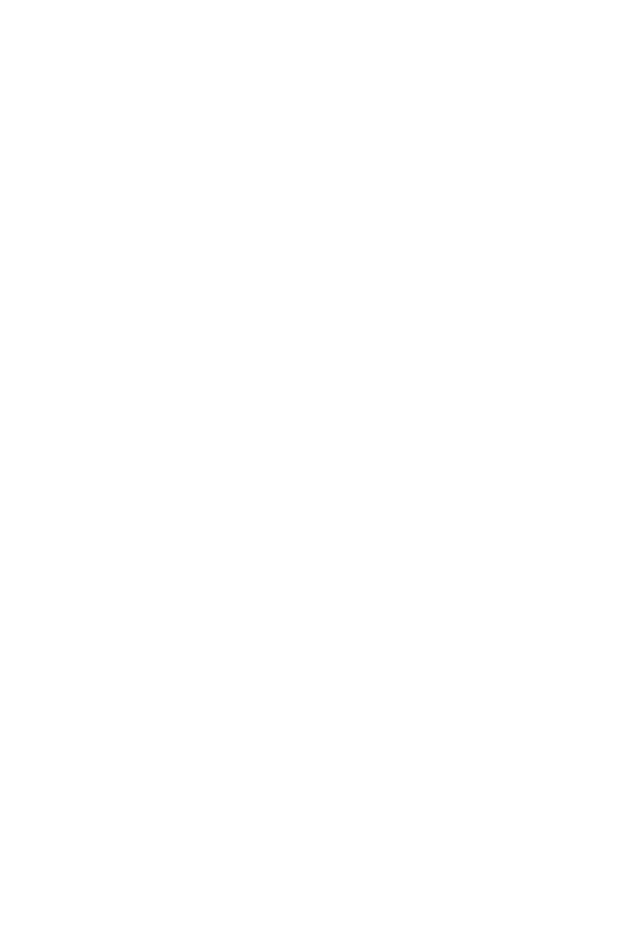
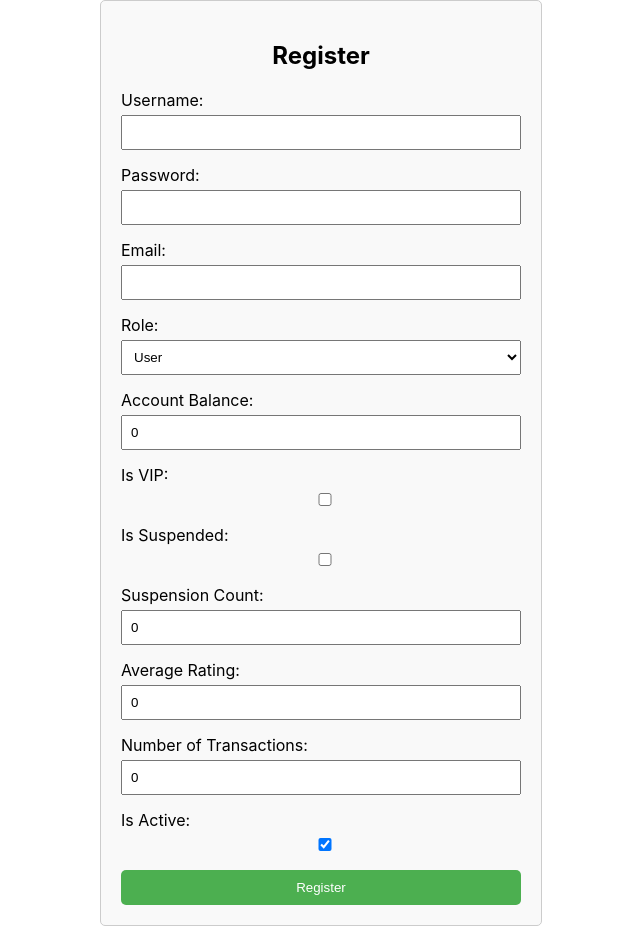
Before and after one commit to gizmo1547/E_bidding_system, a React (Create React App) app in the folder frontend/: page /registration in a window 1280 px wide. Before the commit this address had no page. Shown: the whole page, without its empty margins (319-959 px from the left). Before the commit the page ends 800 px from the top, so only its background shows below. Built offline with nearby package versions, Linux system fonts and the light colour scheme.

Commit message:
working on registration page

```diff
--- a/frontend/src/App.js
+++ b/frontend/src/App.js
@@ -7,6 +7,7 @@
 import Add from "./pages/Add";
 import Update from "./pages/Update";
 import Home from "./pages/Home";
+import Registration from "./pages/Registration";
 
 
 function App()
@@ -19,6 +20,7 @@
         <Route path="/users" element={<Users/>}/>
         <Route path="/add" element={<Add/>}/>
         <Route path="/update" element={<Update/>}/>
+        <Route path="/registration" element={<Registration/>}/>
        </Routes>
 
       </BrowserRouter>
--- a/frontend/src/pages/Home.jsx
+++ b/frontend/src/pages/Home.jsx
@@ -1,10 +1,12 @@
 import React, { useState } from 'react';
+import { useNavigate } from 'react-router-dom'; // Change to useNavigate
 import axios from 'axios';
 import './Home.css'; // Optional for styling
 
 const Home = () => {
   const [username, setUsername] = useState('');
   const [password, setPassword] = useState('');
+  const navigate = useNavigate(); // Initialize useNavigate
 
   // Function to handle login
   const handleLogin = async (e) => {
@@ -16,9 +18,8 @@
     };
 
     try {
-        const res = await axios.post('http://localhost:8000/login', loginData);
+      const res = await axios.post('http://localhost:8000/login', loginData);
       console.log('Login successful:', res.data);
-
       // Redirect or store token here
       // window.location.href = '/dashboard';
     } catch (err) {
@@ -28,12 +29,12 @@
   };
 
   const handleSignUp = () => {
-    console.log('Redirecting to sign-up page');
+    navigate('/registration'); // Use navigate to redirect to the registration page
   };
 
   return (
     <div className="home-container">
-      <h1>Welcome to E-Bidding Story</h1>
+      <h1>Welcome to E-Bidding Store</h1>
 
       <form onSubmit={handleLogin} className="login-form">
         <div className="input-group">
@@ -71,6 +72,82 @@
 
 export default Home;
 
+
+
+/*
+import React, { useState } from 'react';
+import axios from 'axios';
+import './Home.css'; // Optional for styling
+
+const Home = () => {
+  const [username, setUsername] = useState('');
+  const [password, setPassword] = useState('');
+
+  // Function to handle login
+  const handleLogin = async (e) => {
+    e.preventDefault();
+
+    const loginData = {
+      username: username,
+      password: password,
+    };
+
+    try {
+        const res = await axios.post('http://localhost:8000/login', loginData);
+      console.log('Login successful:', res.data);
+
+      // Redirect or store token here
+      // window.location.href = '/dashboard';
+    } catch (err) {
+      console.error('Login failed:', err.response ? err.response.data : err.message);
+      alert('Invalid username or password');
+    }
+  };
+
+  const handleSignUp = () => {
+    console.log('Redirecting to sign-up page');
+  };
+
+  return (
+    <div className="home-container">
+      <h1>Welcome to E-Bidding Store</h1>
+
+      <form onSubmit={handleLogin} className="login-form">
+        <div className="input-group">
+          <label htmlFor="username">Username</label>
+          <input
+            type="text"
+            id="username"
+            value={username}
+            onChange={(e) => setUsername(e.target.value)}
+            placeholder="Enter your username"
+            required
+          />
+        </div>
+
+        <div className="input-group">
+          <label htmlFor="password">Password</label>
+          <input
+            type="password"
+            id="password"
+            value={password}
+            onChange={(e) => setPassword(e.target.value)}
+            placeholder="Enter your password"
+            required
+          />
+        </div>
+
+        <div className="buttons">
+          <button type="submit" className="login-button">Login</button>
+          <button type="button" className="signup-button" onClick={handleSignUp}>Sign Up</button>
+        </div>
+      </form>
+    </div>
+  );
+};
+
+export default Home;
+*/
 /*
 import React, { useState } from 'react';
 import './Home.css'; // Optional: Create this for custom styles if needed.
--- /dev/null
+++ b/frontend/src/pages/Registration.css
@@ -0,0 +1,46 @@
+.registration-container {
+    max-width: 400px;
+    margin: auto;
+    padding: 20px;
+    border: 1px solid #ccc;
+    border-radius: 5px;
+    background-color: #f9f9f9;
+}
+
+h2 {
+    text-align: center;
+}
+
+form div {
+    margin-bottom: 15px;
+}
+
+label {
+    display: block;
+    margin-bottom: 5px;
+}
+
+input, select {
+    width: 100%;
+    padding: 8px;
+    box-sizing: border-box;
+}
+
+button {
+    width: 100%;
+    padding: 10px;
+    background-color: #4CAF50;
+    color: white;
+    border: none;
+    border-radius: 5px;
+    cursor: pointer;
+}
+
+button:hover {
+    background-color: #45a049;
+}
+
+p {
+    text-align: center;
+    color: red; /* Or change color based on success */
+}
--- /dev/null
+++ b/frontend/src/pages/Registration.jsx
@@ -0,0 +1,150 @@
+import React, { useState } from 'react';
+import axios from 'axios';
+import './Registration.css'; // Make sure this file exists
+
+const Registration = () => {
+    const [username, setUsername] = useState('');
+    const [password, setPassword] = useState('');
+    const [email, setEmail] = useState('');
+    const [role, setRole] = useState('User'); // Default role
+    const [accountBalance, setAccountBalance] = useState(0);
+    const [isVIP, setIsVIP] = useState(false);
+    const [isSuspended, setIsSuspended] = useState(false);
+    const [suspensionCount, setSuspensionCount] = useState(0);
+    const [averageRating, setAverageRating] = useState(0);
+    const [numberOfTransactions, setNumberOfTransactions] = useState(0);
+    const [isActive, setIsActive] = useState(true);
+    const [message, setMessage] = useState('');
+
+    const handleSubmit = async (e) => {
+        e.preventDefault();
+        setMessage(''); // Reset message before submitting
+
+        try {
+            const response = await axios.post('http://localhost:8000/users', {
+                username,
+                password,
+                email,
+                role,
+                accountBalance,
+                isVIP,
+                isSuspended,
+                suspensionCount,
+                averageRating,
+                numberOfTransactions,
+                isActive
+            });
+
+            // Check response status for success
+            if (response.status === 200) {
+                setMessage('Registration successful!'); // Success message
+            }
+        } catch (error) {
+            console.error('Error during registration:', error);
+            setMessage('Registration failed! Please try again.'); // Error message
+        }
+    };
+
+    return (
+        <div className="registration-container">
+            <h2>Register</h2>
+            <form onSubmit={handleSubmit}>
+                <div>
+                    <label>Username:</label>
+                    <input
+                        type="text"
+                        value={username}
+                        onChange={(e) => setUsername(e.target.value)}
+                    />
+                </div>
+                <div>
+                    <label>Password:</label>
+                    <input
+                        type="password"
+                        value={password}
+                        onChange={(e) => setPassword(e.target.value)}
+                    />
+                </div>
+                <div>
+                    <label>Email:</label>
+                    <input
+                        type="email"
+                        value={email}
+                        onChange={(e) => setEmail(e.target.value)}
+                    />
+                </div>
+                <div>
+                    <label>Role:</label>
+                    <select
+                        value={role}
+                        onChange={(e) => setRole(e.target.value)}
+                    >
+                        <option value="User">User</option>
+                        <option value="Admin">Admin</option>
+                        {/* Add more roles as needed */}
+                    </select>
+                </div>
+                <div>
+                    <label>Account Balance:</label>
+                    <input
+                        type="number"
+                        value={accountBalance}
+                        onChange={(e) => setAccountBalance(Number(e.target.value))}
+                    />
+                </div>
+                <div>
+                    <label>Is VIP:</label>
+                    <input
+                        type="checkbox"
+                        checked={isVIP}
+                        onChange={(e) => setIsVIP(e.target.checked)}
+                    />
+                </div>
+                <div>
+                    <label>Is Suspended:</label>
+                    <input
+                        type="checkbox"
+                        checked={isSuspended}
+                        onChange={(e) => setIsSuspended(e.target.checked)}
+                    />
+                </div>
+                <div>
+                    <label>Suspension Count:</label>
+                    <input
+                        type="number"
+                        value={suspensionCount}
+                        onChange={(e) => setSuspensionCount(Number(e.target.value))}
+                    />
+                </div>
+                <div>
+                    <label>Average Rating:</label>
+                    <input
+                        type="number"
+                        value={averageRating}
+                        onChange={(e) => setAverageRating(Number(e.target.value))}
+                    />
+                </div>
+                <div>
+                    <label>Number of Transactions:</label>
+                    <input
+                        type="number"
+                        value={numberOfTransactions}
+                        onChange={(e) => setNumberOfTransactions(Number(e.target.value))}
+                    />
+                </div>
+                <div>
+                    <label>Is Active:</label>
+                    <input
+                        type="checkbox"
+                        checked={isActive}
+                        onChange={(e) => setIsActive(e.target.checked)}
+                    />
+                </div>
+                <button type="submit">Register</button>
+            </form>
+            {message && <p>{message}</p>} {/* Display message to user */}
+        </div>
+    );
+};
+
+export default Registration;
```
